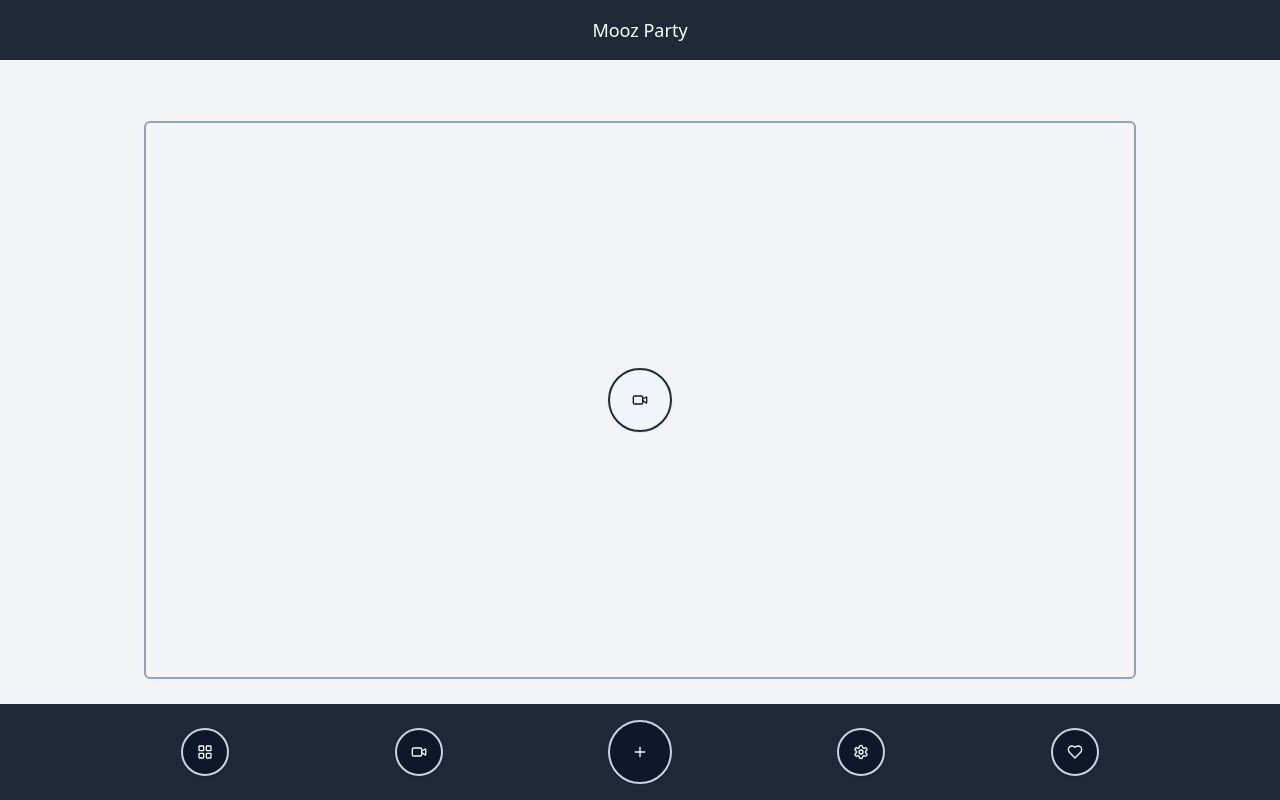
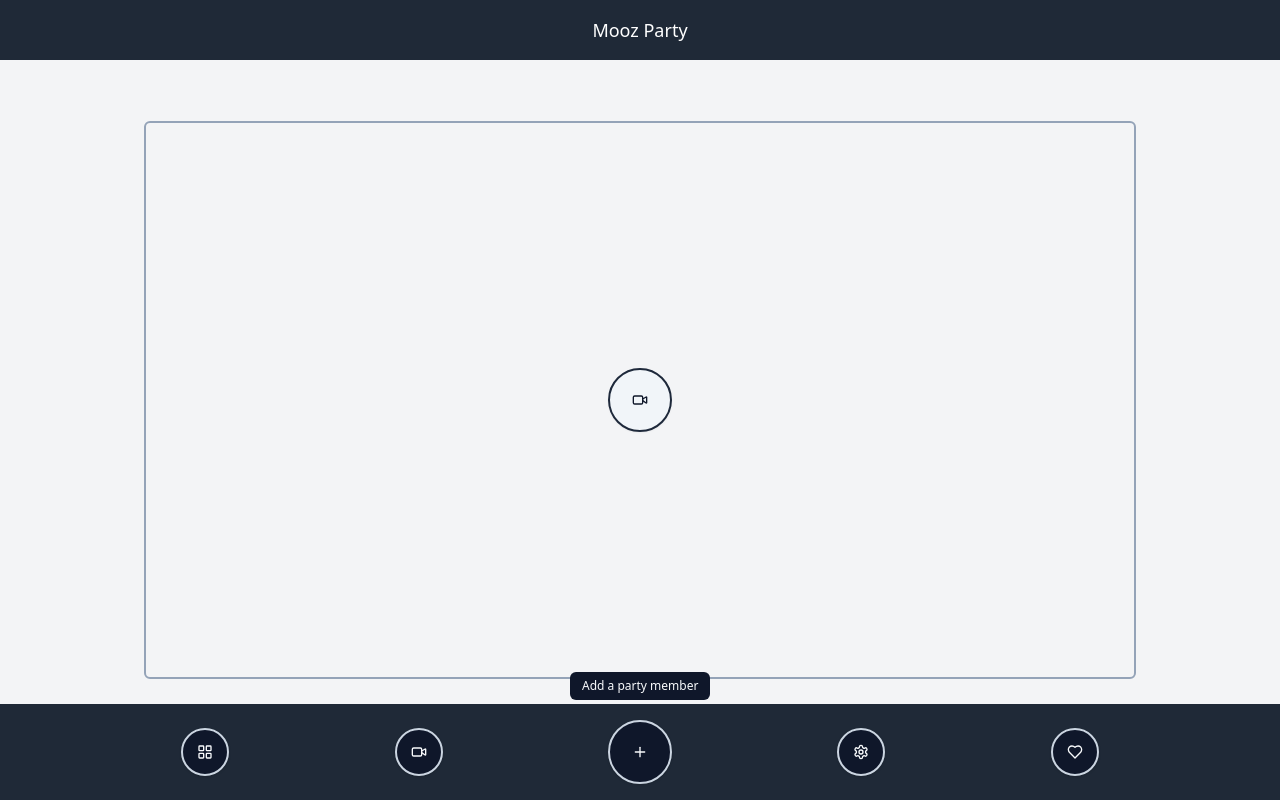
Before and after one commit to robdonn/mooz.party, a React app: page / in a window 1280 px wide. Built offline with nearby package versions, Linux system fonts and the light colour scheme.

Commit message:
add tooltip

```diff
--- a/package.json
+++ b/package.json
@@ -40,6 +40,7 @@
     "@radix-ui/react-label": "^2.1.1",
     "@radix-ui/react-navigation-menu": "^1.2.3",
     "@radix-ui/react-slot": "^1.1.1",
+    "@radix-ui/react-tooltip": "^1.1.6",
     "class-variance-authority": "^0.7.1",
     "clsx": "^2.1.1",
     "lucide-react": "^0.469.0",
--- a/src/App.tsx
+++ b/src/App.tsx
@@ -5,10 +5,12 @@
 import { PartyMembersProvider } from './hooks/usePartyMembers';
 import { WebcamProvider } from './hooks/useWebcam';
 import { LayoutProvider } from './hooks/useLayout';
+import { TooltipProvider } from './components/ui/tooltip';
 
 export const App = () => {
   return (
     <React.StrictMode>
+      <TooltipProvider>
         <LayoutProvider>
           <WebcamProvider>
             <PartyMembersProvider>
@@ -22,6 +24,7 @@
             </PartyMembersProvider>
           </WebcamProvider>
         </LayoutProvider>
+      </TooltipProvider>
     </React.StrictMode>
   );
 };
--- a/src/components/AddMember.tsx
+++ b/src/components/AddMember.tsx
@@ -14,6 +14,7 @@
 import { avatars } from '../data/avatars';
 import { Avatar, AvatarFallback, AvatarImage } from './ui/avatar';
 import { PresetMember } from '../types/Member';
+import { Tooltip, TooltipContent, TooltipTrigger } from './ui/tooltip';
 
 export const AddMember = () => {
   const { partyMembers, addMember } = usePartyMembers();
@@ -21,6 +22,8 @@
   const [selectedMember, setSelectedMember] = React.useState<
     PresetMember['id'][]
   >([]);
+
+  const [showTooltip, setShowTooltip] = React.useState(true);
 
   const submitDisabled = !selectedMember.length;
   const maxSelected = partyMembers.length >= 3;
@@ -37,14 +40,28 @@
 
   return (
     <div>
+      <Tooltip open={showTooltip}>
+        <TooltipTrigger asChild>
           <Button
             variant="default"
             className="inline-flex h-16 w-16 items-center justify-center rounded-full border-2 border-slate-300"
-        onClick={() => setOpen(true)}
+            onClick={() => {
+              if (showTooltip) {
+                setShowTooltip(false);
+              }
+
+              setOpen(true);
+            }}
             disabled={maxSelected}
           >
             <Plus />
           </Button>
+        </TooltipTrigger>
+        <TooltipContent side="top" sideOffset={20}>
+          Add a party member
+        </TooltipContent>
+      </Tooltip>
+
       <Drawer open={open} onClose={() => setOpen(false)}>
         <DrawerContent>
           <div className="mx-auto w-full max-w-sm">
--- /dev/null
+++ b/src/components/ui/tooltip.tsx
@@ -0,0 +1,30 @@
+import * as React from 'react';
+import * as TooltipPrimitive from '@radix-ui/react-tooltip';
+
+import { cn } from '../../lib/utils';
+
+const TooltipProvider = TooltipPrimitive.Provider;
+
+const Tooltip = TooltipPrimitive.Root;
+
+const TooltipTrigger = TooltipPrimitive.Trigger;
+
+const TooltipContent = React.forwardRef<
+  React.ElementRef<typeof TooltipPrimitive.Content>,
+  React.ComponentPropsWithoutRef<typeof TooltipPrimitive.Content>
+>(({ className, sideOffset = 4, ...props }, ref) => (
+  <TooltipPrimitive.Portal>
+    <TooltipPrimitive.Content
+      ref={ref}
+      sideOffset={sideOffset}
+      className={cn(
+        'z-50 overflow-hidden rounded-md bg-primary px-3 py-1.5 text-xs text-primary-foreground animate-in fade-in-0 zoom-in-95 data-[state=closed]:animate-out data-[state=closed]:fade-out-0 data-[state=closed]:zoom-out-95 data-[side=bottom]:slide-in-from-top-2 data-[side=left]:slide-in-from-right-2 data-[side=right]:slide-in-from-left-2 data-[side=top]:slide-in-from-bottom-2',
+        className
+      )}
+      {...props}
+    />
+  </TooltipPrimitive.Portal>
+));
+TooltipContent.displayName = TooltipPrimitive.Content.displayName;
+
+export { Tooltip, TooltipTrigger, TooltipContent, TooltipProvider };
```
Also changed, not shown: 1 other file (tests, documents, lock files or other folders). Lines whose indentation alone changed are shown as unchanged.
